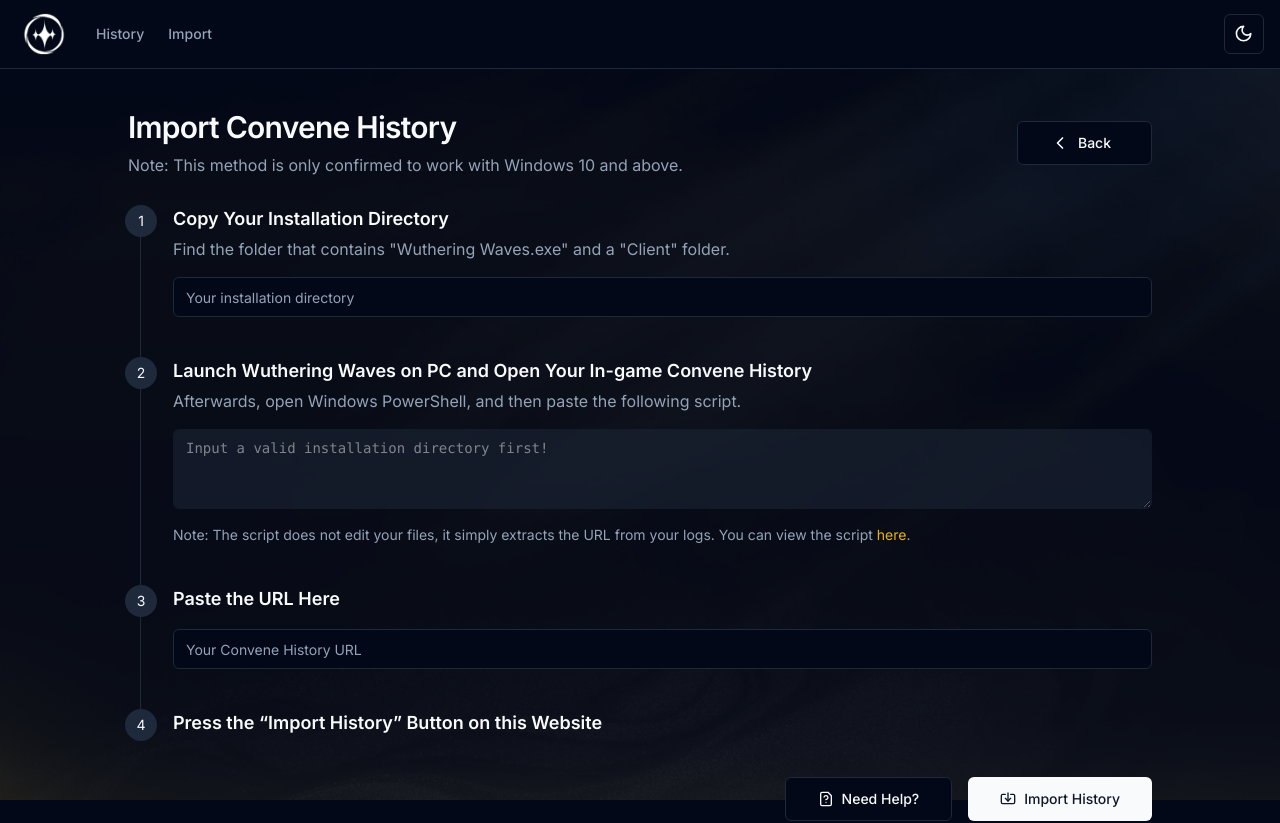
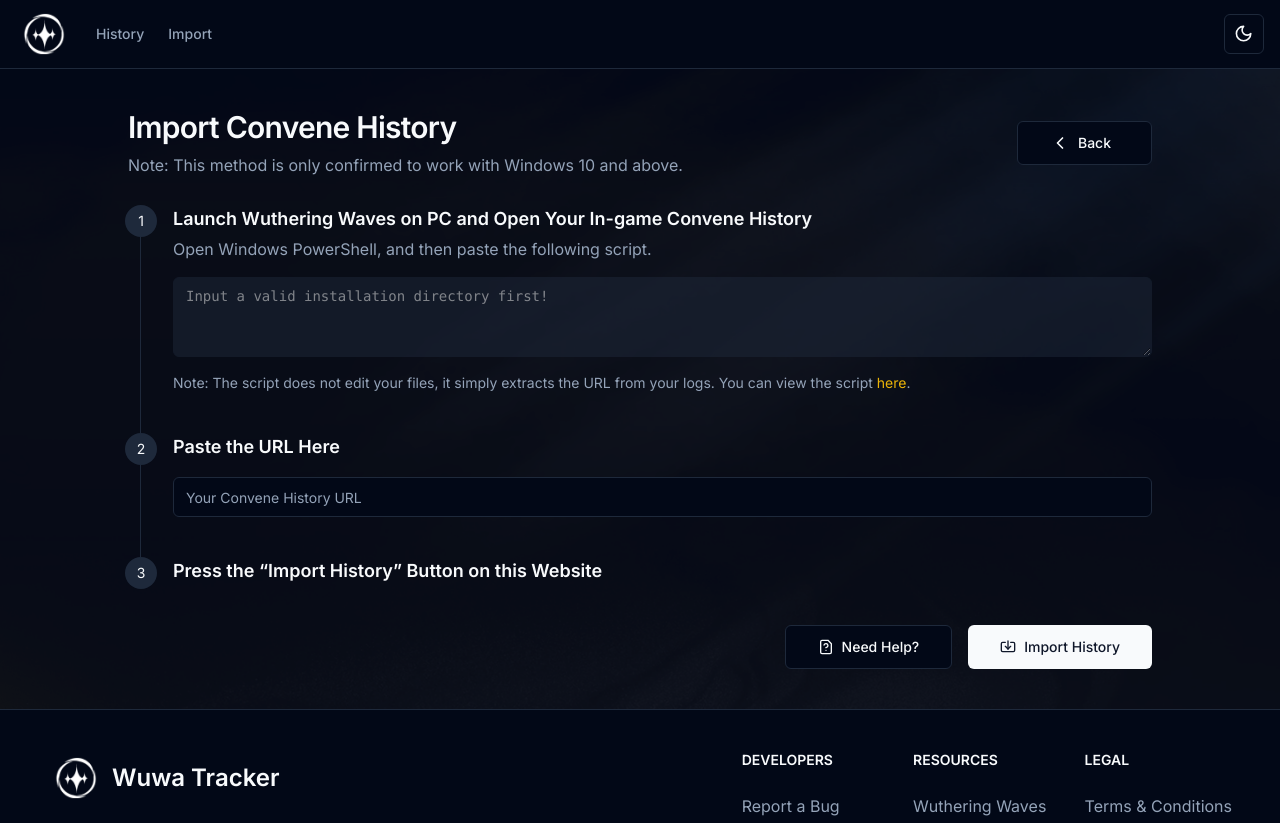
Before and after one commit to Luzefiru/wuwatracker, a Next.js app: page /import in a window 1280 px wide. Shown: the top 823 px of the page. Built offline with nearby package versions, Linux system fonts and the light colour scheme; what @shrutibalasa/tailwind-grid-auto-fit would draw is missing.

Commit message:
game path detection ui

```diff
--- a/src/components/convenes/import-tutorial.tsx
+++ b/src/components/convenes/import-tutorial.tsx
@@ -80,35 +80,11 @@ export function ImportTutorial({ redirectToHistory }: Props) {
                 <p className="text-sm">1</p>
               </span>
               <h3 className="flex items-center mb-1 text-lg font-semibold text-foreground">
-                Copy Your Installation Directory
-              </h3>
-              <p className="mb-4 text-base font-normal text-muted-foreground">
-                Find the folder that contains &quot;Wuthering Waves.exe&quot;
-                and a &quot;Client&quot; folder.
-              </p>
-              <div className="grid w-full items-center gap-1.5">
-                <Input
-                  className={cn({
-                    "border-red-500 focus-visible:ring-0 focus-visible:outline-none":
-                      gamePath && !isValidGamePath,
-                  })}
-                  id="wuwa-install-path"
-                  placeholder="Your installation directory"
-                  required
-                  onBlur={(e) => setGamePath(e.target.value)}
-                />
-              </div>
-            </li>
-            <li className="mb-10 ms-8">
-              <span className="absolute -start-4 bg-accent rounded-full w-8 h-8 p-3 flex justify-center items-center">
-                <p className="text-sm">2</p>
-              </span>
-              <h3 className="flex items-center mb-1 text-lg font-semibold text-foreground">
                 Launch Wuthering Waves on PC and Open Your In-game Convene
                 History
               </h3>
               <p className="mb-4 text-base font-normal text-muted-foreground">
-                Afterwards, open Windows PowerShell, and then paste the
+                Open Windows PowerShell, and then paste the
                 following script.
               </p>
               <div className="flex w-full items-center space-x-2">
@@ -158,7 +134,7 @@ export function ImportTutorial({ redirectToHistory }: Props) {
             </li>
             <li className="mb-10 ms-8">
               <span className="absolute -start-4 bg-accent rounded-full w-8 h-8 p-3 flex justify-center items-center">
-                <p className="text-sm">3</p>
+                <p className="text-sm">2</p>
               </span>
               <h3 className="mb-4 text-lg font-semibold text-foreground">
                 Paste the URL Here
@@ -181,7 +157,7 @@ export function ImportTutorial({ redirectToHistory }: Props) {
             </li>
             <li className="mb-10 ms-8">
               <span className="absolute -start-4 bg-accent rounded-full w-8 h-8 p-3 flex justify-center items-center">
-                <p className="text-sm">4</p>
+                <p className="text-sm">3</p>
               </span>
               <h3 className="mb-4 text-lg font-semibold text-foreground">
                 Press the &ldquo;Import History&rdquo; Button on this Website
--- a/src/lib/createImportScript.ts
+++ b/src/lib/createImportScript.ts
@@ -5,5 +5,5 @@
  * @returns a string containing the script the user will paste & run into PowerShell
  */
 export default function createImportScript(gamePath: string) {
-  return `$regpath = 'HKLM:\SOFTWARE\WOW6432Node\Microsoft\Windows\CurrentVersion\Uninstall\KRInstall Wuthering Waves Overseas';$gamePath = '';if((Test-Path -LiteralPath $regpath) -eq $false){echo "Couldn't determine game path, please enter it manually";do{$tmpPath=Read-Host "(for example C:\Program Files\Epic Games\WutheringWavesj3oFh): ";}until(Test-Path "$tmpPath\Wuthering Waves Game");$gamePath = $tmpPath;}else{$gamePath=$((Get-ItemProperty -Path $regpath -n InstallPath).InstallPath);}$logFile="$gamePath\Wuthering Waves Game\Client\Saved\Logs\Client.log";if(-not(Test-Path $logFile)){Write-Host "\`nThe file '$logFile' does not exist." -ForegroundColor Red;Write-Host "Did you set your Game Installation Path properly?" -ForegroundColor Magenta;Read-Host "Press any key to exit";exit}$latestUrlEntry=Get-Content $logFile|Select-String "https://aki-gm-resources-oversea.aki-game.net"|Select-Object -Last 1;if($null-ne $latestUrlEntry){$urlPattern='url":"(.*?)"';$url=[regex]::Match($latestUrlEntry.ToString(),$urlPattern).Groups[1].Value;if($url){Write-Host "\`nConvene Record URL: $url";Set-Clipboard $url;Write-Host "\`nURL copied to clipboard. Please paste to Wuwa Tracker and click the Import History button." -ForegroundColor Green}else{Write-Host "No URL found."}}else{Write-Host "\`nNo matching entries found in the log file. Please open your Convene History first!" -ForegroundColor Red}`;
+  return `$regpath='HKLM:\\SOFTWARE\\WOW6432Node\\Microsoft\\Windows\\CurrentVersion\\Uninstall\\KRInstall Wuthering Waves Overseas';$gamePath='';if((Test-Path -LiteralPath $regpath) -eq $false){echo "Couldn't determine game path, please enter it manually";do{$tmpPath=Read-Host "(for example C:\\Program Files\\Epic Games\\WutheringWavesj3oFh): ";}until(Test-Path "$tmpPath\Wuthering Waves Game");$gamePath = $tmpPath;}else{$gamePath=$((Get-ItemProperty -Path $regpath -n InstallPath).InstallPath);}$logFile="$gamePath\\Wuthering Waves Game\\Client\\Saved\\Logs\\Client.log";if(-not(Test-Path $logFile)){Write-Host "\`nThe file '$logFile' does not exist." -ForegroundColor Red;Write-Host "Did you set your Game Installation Path properly?" -ForegroundColor Magenta;Read-Host "Press any key to exit";exit}$latestUrlEntry=Get-Content $logFile|Select-String "https://aki-gm-resources-oversea.aki-game.net"|Select-Object -Last 1;if($null-ne $latestUrlEntry){$urlPattern='url":"(.*?)"';$url=[regex]::Match($latestUrlEntry.ToString(),$urlPattern).Groups[1].Value;if($url){Write-Host "\`nConvene Record URL: $url";Set-Clipboard $url;Write-Host "\`nURL copied to clipboard. Please paste to Wuwa Tracker and click the Import History button." -ForegroundColor Green}else{Write-Host "No URL found."}}else{Write-Host "\`nNo matching entries found in the log file. Please open your Convene History first!" -ForegroundColor Red}`;
 }
```
Also changed, not shown: 1 other file (tests, documents, lock files or other folders).
